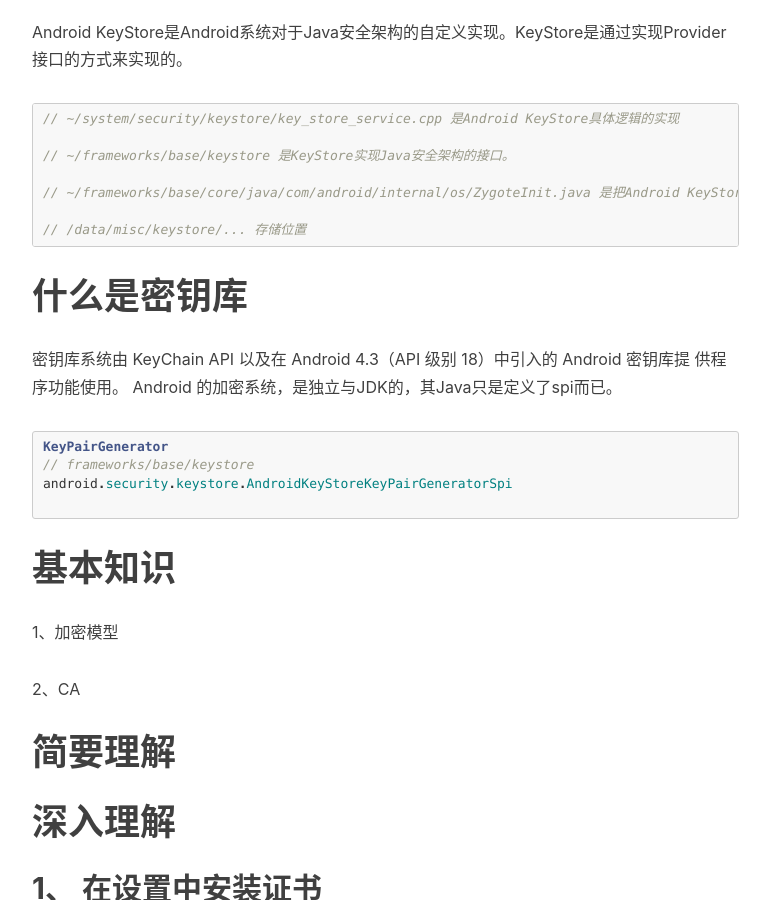
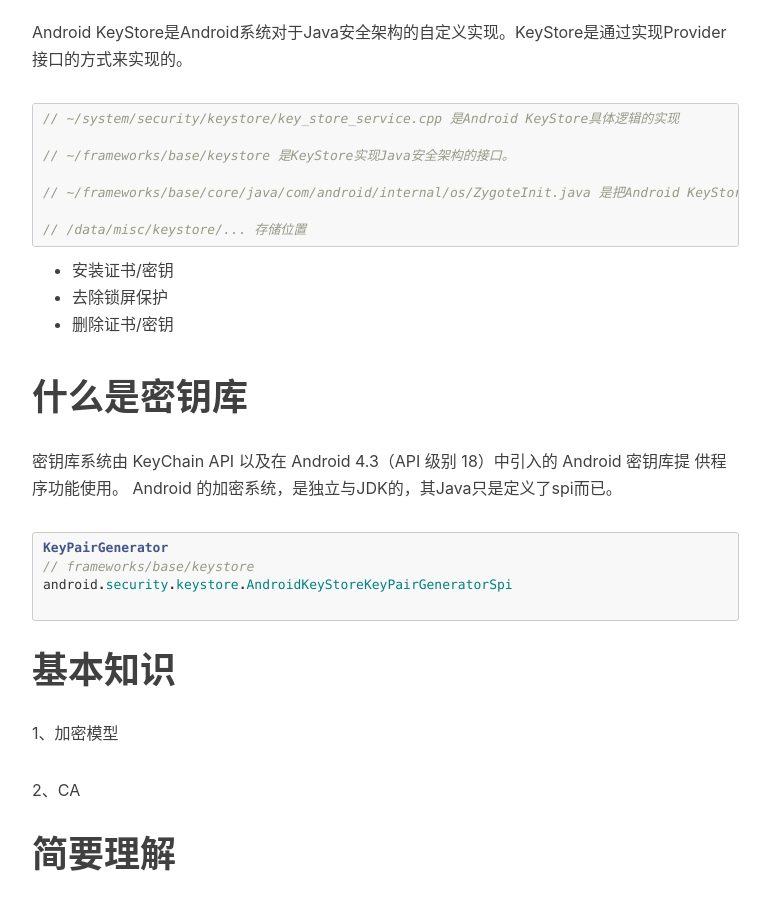
Before and after one commit to fxleyu/fxleyu.github.io, a Jekyll site: the page built from _posts/2017-05-22-android-keystore-system.md, in a window 1280 px wide and 900 px high, scrolled down 488 px. Shown: the whole window, without its empty margins (233-1003 px from the left). Built offline with Jekyll 4.4.1, drawn with Linux system fonts in a browser that asks for light colours; nearby versions of some CDN libraries; comment, search, counter and statistics services are not loaded.

Commit message:
UPDATE the blog of android keystore

````diff
--- a/_posts/2017-05-22-android-keystore-system.md
+++ b/_posts/2017-05-22-android-keystore-system.md
@@ -18,6 +18,10 @@
 
 // /data/misc/keystore/...  存储位置
 ```
+
+- 安装证书/密钥
+- 去除锁屏保护
+- 删除证书/密钥
 
 
 
````
